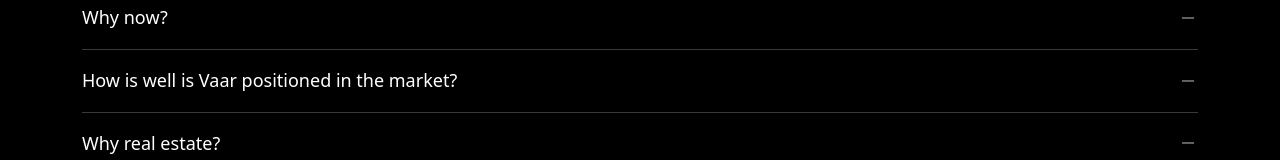
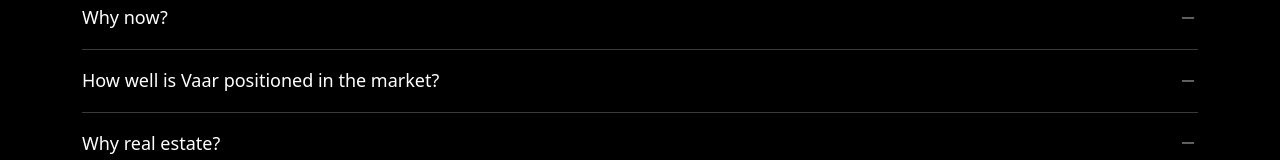
Before and after one commit to webtesting22/vaar, a React (Vite) app: page /HowItWorks in a window 1280 px wide. Shown: the part 1498-1658 px from the top of the page. Built offline with nearby package versions, Linux system fonts and the light colour scheme.

Commit message:
Update HowItWorks.jsx

```diff
--- a/src/Components/HowItWorks/HowItWorks.jsx
+++ b/src/Components/HowItWorks/HowItWorks.jsx
@@ -44,7 +44,7 @@ function HowItWorks() {
         },
         {
             id: 4,
-            title: 'How is well is Vaar positioned in the market?',
+            title: 'How well is Vaar positioned in the market?',
             content: [
                 '1. "The first one through the wall always gets bloody." Due to this, we at Vaar want to correct many mistakes made by our predecessors and first-movers.',
                 <br />,   <br />,
```
